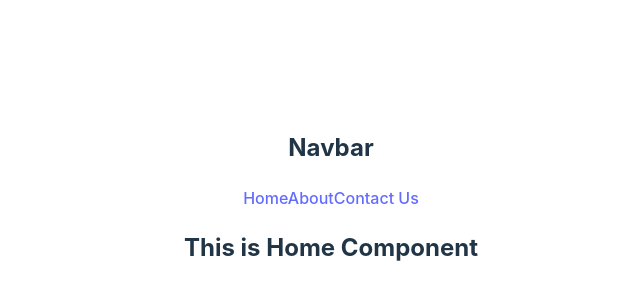
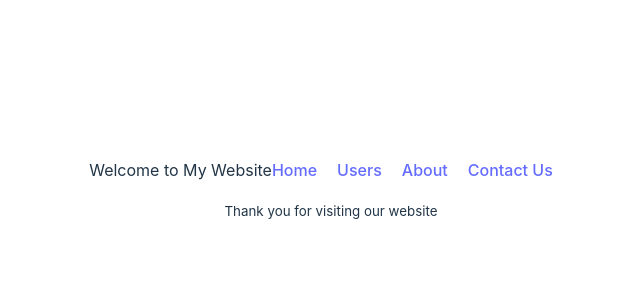
Before and after one commit to nisma687/Router_React, a React (Vite) app: page / in a window 1280 px wide. Shown: the part 202-502 px from the top of the page, without its empty margins (309-949 px from the left). Built offline with nearby package versions, Linux system fonts and the light colour scheme.

Commit message:
router concepts-create router,link etc

```diff
--- /dev/null
+++ b/src/Components/Footer/Footer.jsx
@@ -0,0 +1,13 @@
+
+
+const Footer = () => {
+    return (
+        <div>
+
+            <p><small>Thank you for visiting our website</small></p>
+
+        </div>
+    );
+};
+
+export default Footer;
--- /dev/null
+++ b/src/Components/Header/Header.css
@@ -0,0 +1,4 @@
+nav a
+{
+    margin-right: 20px;
+}
--- a/src/Components/Header/Header.jsx
+++ b/src/Components/Header/Header.jsx
@@ -1,13 +1,19 @@
-
+import { Link } from "react-router-dom";
+import "./Header.css"
 
 const Header = () => {
     return (
         <div>
-            <h2>Navbar</h2>
+
             <nav>
-                <a href="/">Home</a>
-                <a href="/about">About</a>
-                <a href="/contact">Contact Us</a>
+                <span>Welcome to My Website</span>
+                <Link to="/">Home</Link>
+                <Link to="/users">Users</Link>
+                <Link to="/about">About</Link>
+                <Link to="/contact">Contact Us</Link>
+
+
+
             </nav>
 
         </div>
--- a/src/Components/Home/Home.jsx
+++ b/src/Components/Home/Home.jsx
@@ -1,4 +1,6 @@
+
 import { Outlet } from "react-router-dom";
+import Footer from "../Footer/Footer";
 import Header from "../Header/Header";
 
 
@@ -6,11 +8,8 @@ const Home = () => {
     return (
         <div>
             <Header></Header>
-            <h2>This is Home Component</h2>
-
-            <Outlet>
-
-            </Outlet>
+            <Outlet></Outlet>
+            <Footer></Footer>
 
 
         </div>
--- /dev/null
+++ b/src/Components/Users/Users.jsx
@@ -0,0 +1,13 @@
+
+
+const Users = () => {
+    return (
+        <div>
+            <h2>Users</h2>
+            <p>Here is a list of users</p>
+
+        </div>
+    );
+};
+
+export default Users;
--- a/src/main.jsx
+++ b/src/main.jsx
@@ -9,6 +9,7 @@ import {
 import Home from './Components/Home/Home.jsx';
 import About from './Components/About/About.jsx';
 import Contact from './Components/Contact/Contact.jsx';
+import Users from './Components/Users/Users.jsx';
 
 const router =  createBrowserRouter([
 
@@ -23,6 +24,10 @@ const router =  createBrowserRouter([
     {
       path:'/contact',
       element:<Contact></Contact>
+    },
+    {
+      path:'/users',
+      element:<Users></Users>
     }
   ]
 },
```
